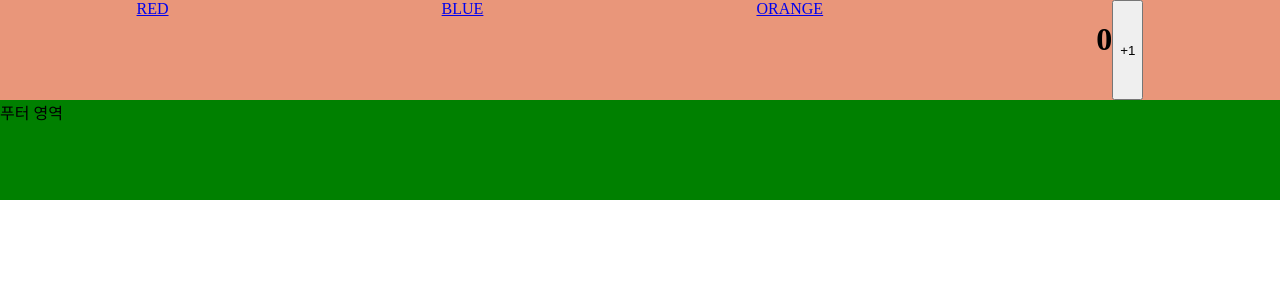
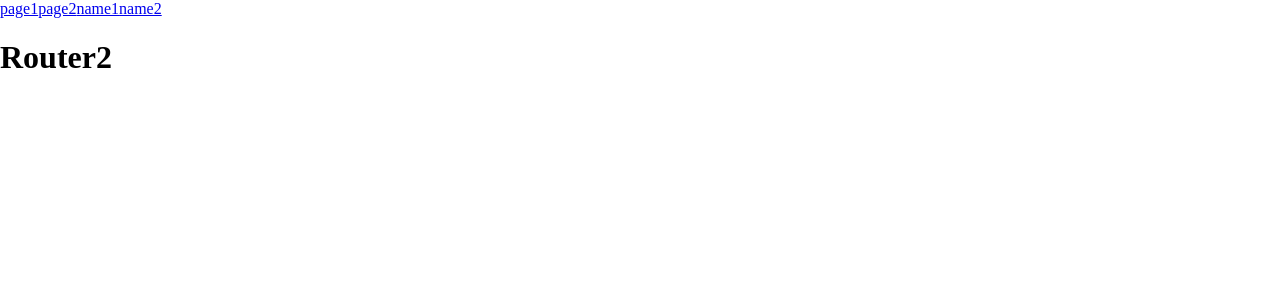
Before and after one commit to dongyoon7212/korea_it_web_react_study, a React (Vite) app: page /name2 in a window 1280 px wide. Shown: the top 300 px of the page. Built offline with nearby package versions, Linux system fonts and the light colour scheme.

Commit message:
Feat: react router

```diff
--- a/src/App.jsx
+++ b/src/App.jsx
@@ -21,6 +21,7 @@ import SignupForm from "./components/Practice/SignupForm/SignupForm";
 import UserProfile from "./components/Practice/UserProfile/UserProfile";
 import Index from "./components/TodoList/pages";
 import Router1 from "./RouterStudy/Router1/Router1";
+import Router2 from "./RouterStudy/Router2/Router2";
 
 function App() {
 	return (
@@ -45,7 +46,8 @@ function App() {
 			{/* <SignupForm /> */}
 			{/* <Emotion1 /> */}
 			{/* <Index /> */}
-			<Router1 />
+			{/* <Router1 /> */}
+			<Router2 />
 		</BrowserRouter>
 		/**
 		 * BrowserRouter로 감싸진 내부에 있는 컴포넌트들만 Routes, Route, Link, useNavigation같은
--- a/src/RouterStudy/Router1/Router1.jsx
+++ b/src/RouterStudy/Router1/Router1.jsx
@@ -1,10 +1,13 @@
 /** @jsxImportSource @emotion/react */
 import { css } from "@emotion/react";
 import { useState } from "react";
-import { Route, Routes } from "react-router-dom";
+import { Link, Route, Routes, useNavigate } from "react-router-dom";
 
 function Router1() {
 	const [count, setCount] = useState(0);
+	const navigate = useNavigate();
+	//useNavigate는 페이지를 이동시키는 함수를 제공하는 Hook
+	//버튼 클릭처럼 특정 로직이 실행된 후에 페이지를 이동시키고 싶을 때 사용
 	/**
 	 * React Router Dom
 	 * 리액트 => Single Page Application (SPA)
@@ -55,6 +58,17 @@ function Router1() {
 				<a href={"/color/red"}>RED</a>
 				<a href={"/color/blue"}>BLUE</a>
 				<a href={"/color/orange"}>ORANGE</a>
+				{/* ++++++++++++++++++++++++++++++++++++++++++++++++++++++++++++++++++ */}
+				{/* Link 컴포넌트는 페이지를 새로고침하지 않고 화면의 내용만 부드럽게 교체한다 */}
+				<Link to={"/color/red"}>RED(Link)</Link>
+				<Link to={"/color/blue"}>BLUE(Link)</Link>
+				<Link to={"/color/orange"}>ORANGE(Link)</Link>
+				{/* +++++++++++++++++++++++++++++++++++++++++++++++++++++++++++++++++++ */}
+				<button onClick={() => navigate("/color/red")}>RED</button>
+				<button onClick={() => navigate("/color/blue")}>BLUE</button>
+				<button onClick={() => navigate("/color/orange")}>
+					ORANGE
+				</button>
 				<div css={countBox}>
 					<h1>{count}</h1>
 					<button onClick={() => setCount((prev) => prev + 1)}>
@@ -62,6 +76,10 @@ function Router1() {
 					</button>
 				</div>
 			</header>
+			{/* <Routes>는 여러 <Route>들을 감싸는 영역 */}
+			{/* <Route>는 특정 경로(path)와 그 경로에서 보여줄 컴포넌트(element)를 이어주는 역할 */}
+			{/* 브라우저의 주소창이 path와 일치하는 Route를 찾아 해당 컴포넌트를 화면에 띄워줌 */}
+			{/* 단 Routes안에 있는 여러 Route중 path가 일치하는거 하나만 띄워줌 */}
 			<Routes>
 				<Route
 					path="/"
--- /dev/null
+++ b/src/RouterStudy/Router2/Router2.jsx
@@ -0,0 +1,64 @@
+import { Link, Route, Routes } from "react-router-dom";
+
+/**
+ * 하위 라우트(서브 라우트)
+ * 특정 경로의 페이지 안에서 또 다른 내부 경로에 따라 다른 컴포넌트를 보여주는 방법
+ * 큰 카테고리 안에 작은 소메뉴가 있는거랑 비슷
+ */
+function Page1() {
+	return (
+		<>
+			<div>
+				<h1>Page1</h1>
+				{/* 부모 Route의 path가 /*로 끝났기 때문에 여기서부터는 그 뒷부분의 경로를 기준으로 매칭 */}
+				<Routes>
+					<Route path="/page1" element={<h1>페이지 1입니다.</h1>} />
+					<Route path="/page2" element={<Page2 />} />
+				</Routes>
+			</div>
+		</>
+	);
+}
+
+function Page2() {
+	return (
+		<>
+			<div>
+				<h1>페이지 2입니다.</h1>
+			</div>
+		</>
+	);
+}
+
+function Router2() {
+	return (
+		<div>
+			<header>
+				<Link to={"/page/page1"}>page1</Link>
+				<Link to={"/page/page2"}>page2</Link>
+				<Link to={"/name/name1"}>name1</Link>
+				<Link to={"/name/name2"}>name2</Link>
+			</header>
+			<h1>Router2</h1>
+			<Routes>
+				{/* 경로 뒤에 /* 와일드카드 사용 */}
+				{/* 이 경로로 시작하는 모든 하위 경로를 의미 */}
+				{/* 즉 /page/page1 또는 /page/page2 등에 해당 하는 컴포넌트를 <Page1>에서 보여준다 */}
+				<Route path="/page/*" element={<Page1 />} />
+				{/* Route의 element안에서 직접 중첩 <Routes>를 정의하는것도 가능 */}
+				{/* 이 방식은 페이지 구조가 간단할 때 유용하게 사용할 수 있다 */}
+				<Route
+					path="/name/*"
+					element={
+						<Routes>
+							<Route path="/name1" element={<h1>이동윤</h1>} />
+							<Route path="/name2" element={<h1>삼동윤</h1>} />
+						</Routes>
+					}
+				/>
+			</Routes>
+		</div>
+	);
+}
+
+export default Router2;
```
Also changed, not shown: src/RouterStudy/Router3/Router3.jsx (added, +24 -0 lines).
